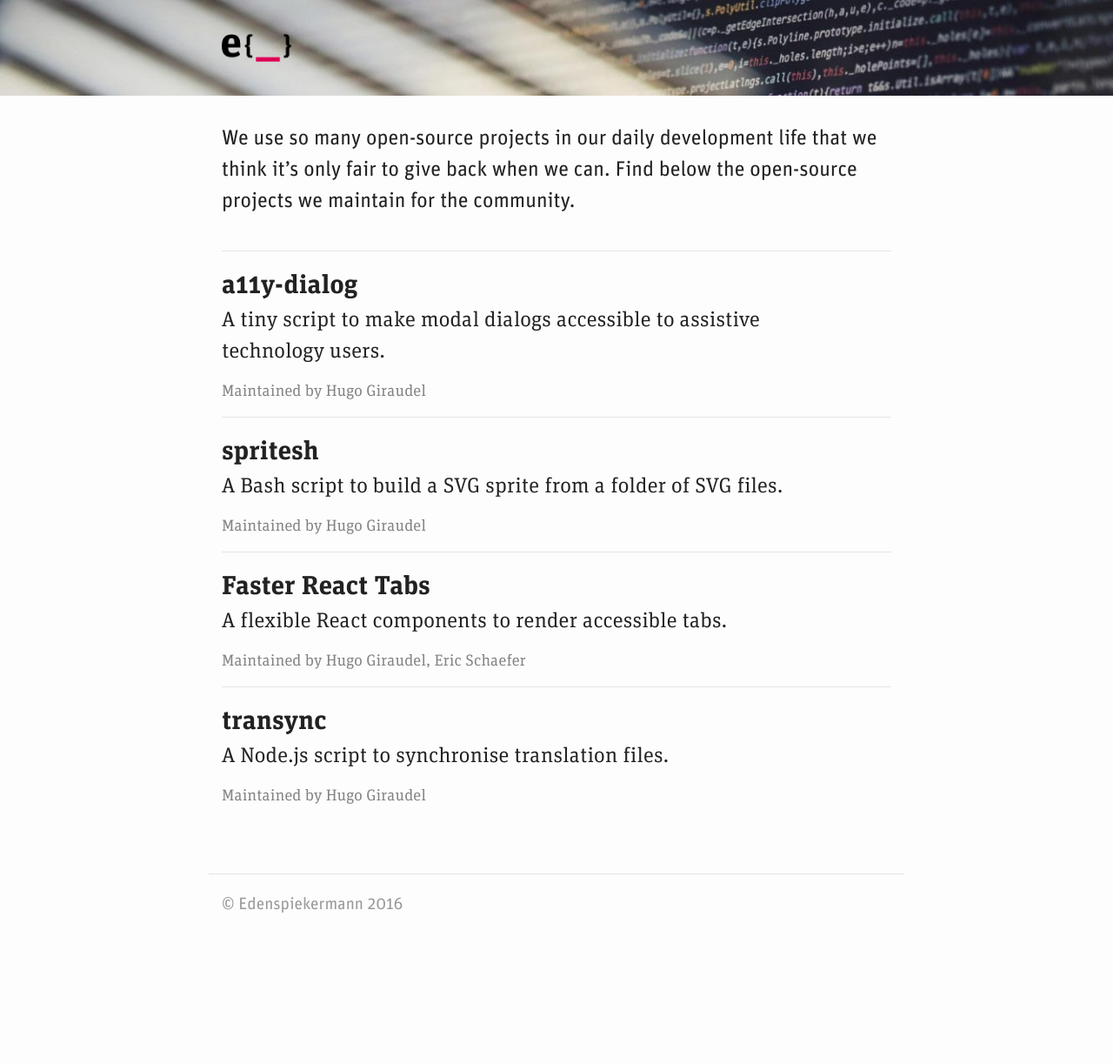
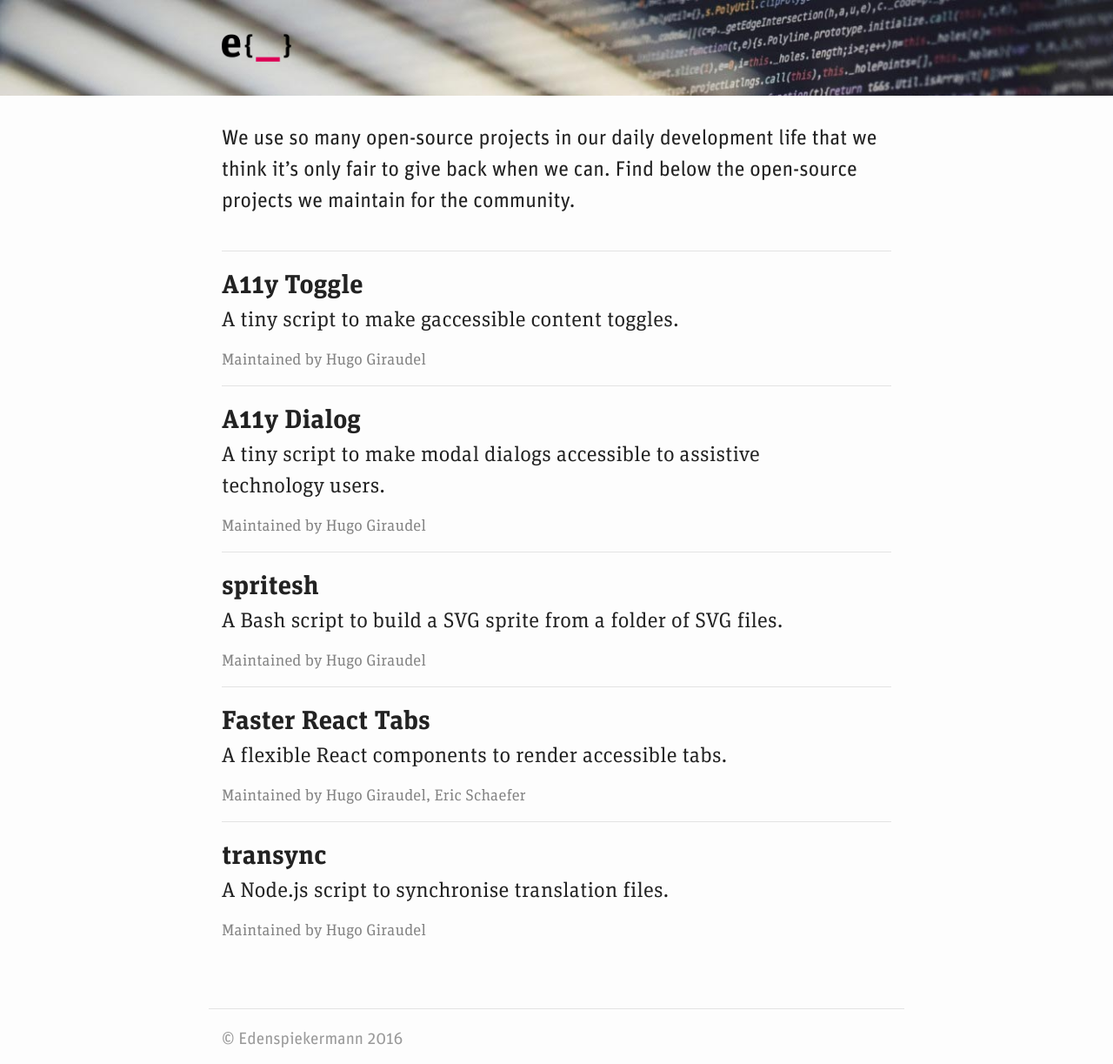
Before and after one commit to edenspiekermann/espi-devblog, a Jekyll site: the page built from oss/index.html, in a window 1280 px wide. Shown: the whole page at 87% size. Built offline with Jekyll 4.4.1, drawn with Linux system fonts in a browser that asks for light colours; before the commit the page ends 1068 px from its top, so only the background shows below that.

Commit message:
Added a11y-toggle to OS

```diff
--- a/_data/oss.yml
+++ b/_data/oss.yml
@@ -1,4 +1,9 @@
-- name: a11y-dialog
+- name: A11y Toggle
+  url: https://github.com/edenspiekermann/a11y-toggle
+  description: A tiny script to make gaccessible content toggles.
+  maintained_by: hugo-giraudel
+
+- name: A11y Dialog
   url: https://github.com/edenspiekermann/a11y-dialog
   description: A tiny script to make modal dialogs accessible to assistive technology users.
   maintained_by: hugo-giraudel
```
